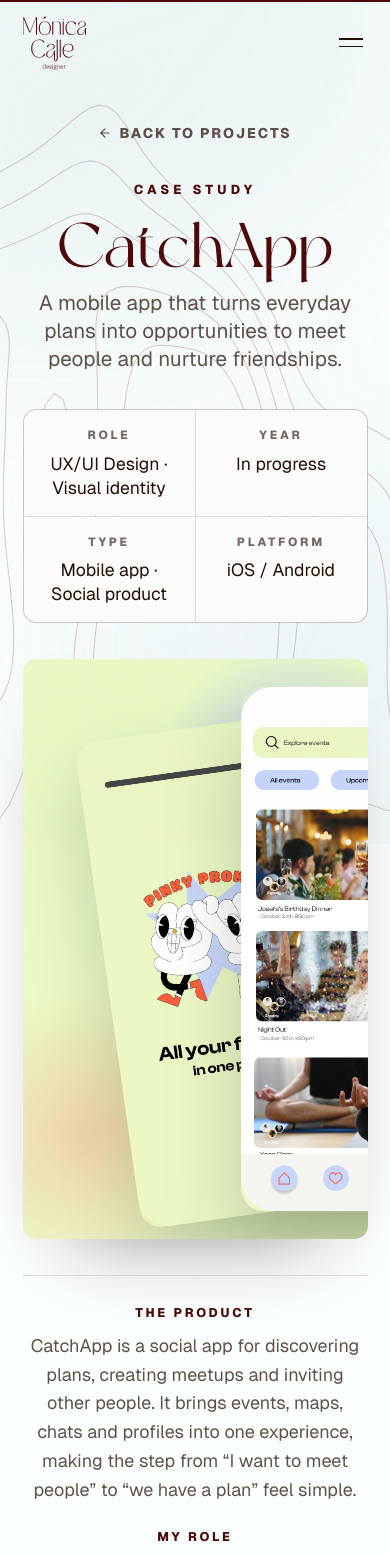
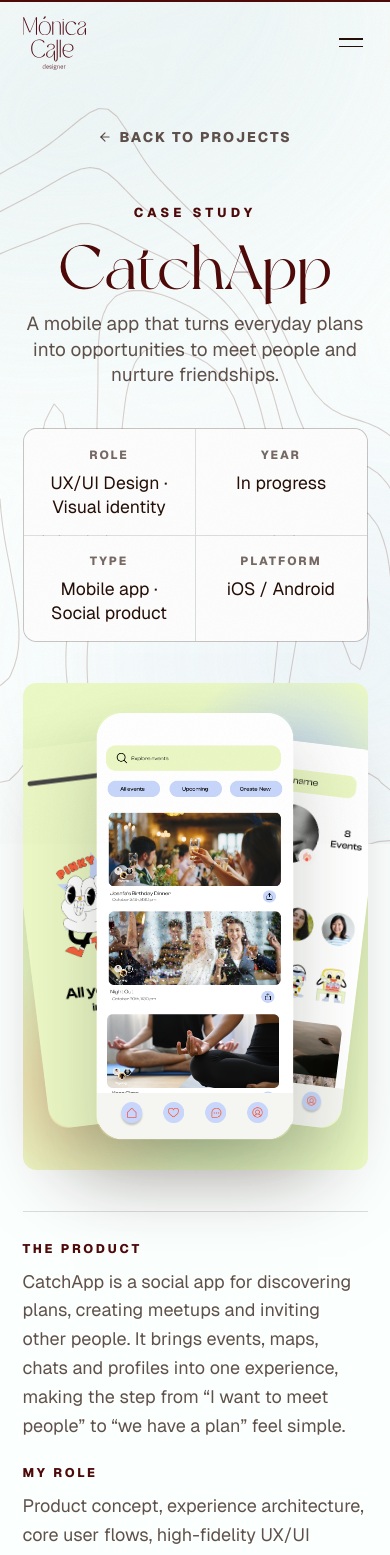
Before and after one commit to monicacalle/portafolio-web, a Next.js app: page /en/proyectos/catchapp in a window 390 px wide. Shown: the top 1555 px of the page. Built offline with nearby package versions, Linux system fonts and the light colour scheme.

Commit message:
cambios en mobile

```diff
--- a/app/case-study.css
+++ b/app/case-study.css
@@ -573,6 +573,12 @@
    Mobile Centering Overrides
    ========================================================================= */
 @media (max-width: 768px) {
+  .cs {
+    padding-top: calc(var(--header-height) + 1.5rem);
+  }
+  .cs__shell {
+    gap: 2.25rem;
+  }
   .cs__hero--brand {
     grid-template-columns: 1fr;
   }
@@ -580,17 +586,29 @@
     min-height: 26rem;
   }
   .cs__hero--screens {
-    min-height: 32rem;
-    padding-inline: 0;
+    min-height: clamp(27rem, 125vw, 32rem);
+    padding: 1rem;
+  }
+  .cs__hero-screen-stack {
+    position: relative;
+    width: 100%;
+    height: 100%;
+    min-height: clamp(25rem, 115vw, 30rem);
   }
   .cs__hero-screen {
-    width: min(58vw, 15rem);
+    position: absolute;
+    top: 50%;
+    left: 50%;
+    width: min(49vw, 11.25rem);
   }
   .cs__hero-screen--1 {
-    transform: translateX(4.5rem) rotate(-8deg) translateY(1.25rem);
+    transform: translate(-92%, -49%) rotate(-7deg) scale(0.92);
+  }
+  .cs__hero-screen--2 {
+    transform: translate(-50%, -50%) scale(1.03);
   }
   .cs__hero-screen--3 {
-    transform: translateX(-4.5rem) rotate(8deg) translateY(1.25rem);
+    transform: translate(-8%, -49%) rotate(7deg) scale(0.92);
   }
   .cs__screens-head {
     grid-template-columns: 1fr;
@@ -600,7 +618,23 @@
     grid-column: auto;
   }
   .cs__screens-grid {
-    grid-template-columns: repeat(2, minmax(0, 1fr));
+    display: flex;
+    gap: 1rem;
+    overflow-x: auto;
+    padding: 0 0.15rem 1rem;
+    scroll-padding-inline: 0.15rem;
+    scroll-snap-type: x mandatory;
+    overscroll-behavior-inline: contain;
+    scrollbar-width: none;
+    -webkit-overflow-scrolling: touch;
+  }
+  .cs__screens-grid::-webkit-scrollbar {
+    display: none;
+  }
+  .cs__screen {
+    flex: 0 0 84%;
+    scroll-snap-align: start;
+    scroll-snap-stop: always;
   }
   .cs__showcase-grid,
   .cs__ads-grid,
@@ -616,6 +650,8 @@
   .cs__showcase-scroll,
   .cs__showcase-scroll--email {
     height: min(65vh, 38rem);
+    overscroll-behavior-y: auto;
+    -webkit-overflow-scrolling: touch;
   }
   .cs__showcase-head,
   .cs__ads-head {
@@ -624,6 +660,8 @@
   }
   .cs__back {
     align-self: center;
+    min-height: 2.75rem;
+    padding-block: 0.6rem;
   }
   .cs__head,
   .cs__title,
@@ -633,11 +671,39 @@
     margin-inline: auto;
   }
   .cs__meta-item,
-  .cs__overview-item,
-  .cs__stat,
-  .cs__section {
+  .cs__stat {
     text-align: center;
     align-items: center;
+  }
+  .cs__overview-item,
+  .cs__section {
+    text-align: left;
+    align-items: flex-start;
+  }
+  .cs__overview {
+    grid-template-columns: 1fr;
+  }
+  .cs__section-body,
+  .cs__overview-item dd {
+    text-wrap: pretty;
+  }
+}
+
+@media (max-width: 420px) {
+  .cs__title {
+    font-size: clamp(3rem, 16vw, 4rem);
+  }
+  .cs__tagline {
+    font-size: 1.05rem;
+  }
+  .cs__meta {
+    grid-template-columns: repeat(2, minmax(0, 1fr));
+  }
+  .cs__meta-item {
+    padding: 0.9rem 0.7rem;
+  }
+  .cs__meta-item dt {
+    letter-spacing: 0.17em;
   }
 }
 
--- a/app/globals.css
+++ b/app/globals.css
@@ -73,6 +73,7 @@
 html {
   font-size: 112.5%; /* 1rem = 18px, scales up all typography and rem-based units globally */
   scroll-behavior: smooth;
+  overflow-x: clip;
   -webkit-text-size-adjust: 100%;
 }
 
--- a/app/sections.css
+++ b/app/sections.css
@@ -617,6 +617,20 @@
   .card__media {
     aspect-ratio: 16 / 11;
   }
+
+  /* A stacked folder is easier to scan and scroll on a touch screen than a
+     series of sticky cards competing with the fixed site header. */
+  .card--folder {
+    position: relative;
+    top: auto;
+    z-index: auto;
+    margin-top: 1.5rem;
+    padding-top: 2.5rem;
+  }
+
+  .card--folder .card__media {
+    padding: 1rem;
+  }
 }
 
 /* =========================================================================
@@ -768,6 +782,16 @@
   }
   .card__links {
     justify-content: center;
+    width: 100%;
+    flex-wrap: wrap;
+    row-gap: 0.15rem;
+  }
+  .card__link {
+    display: inline-flex;
+    min-height: 2.75rem;
+    align-items: center;
+    justify-content: center;
+    padding: 0.65rem 0.35rem;
   }
   .contact__inner {
     display: flex;
```
